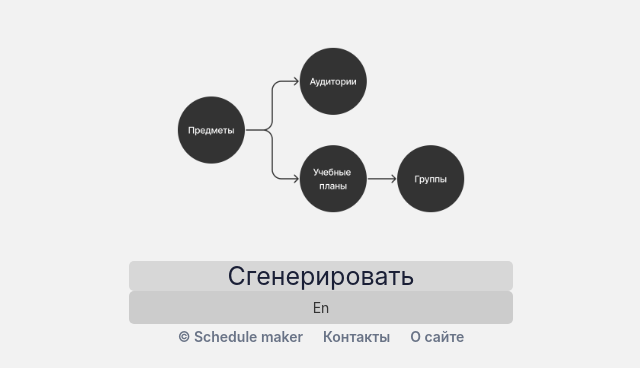
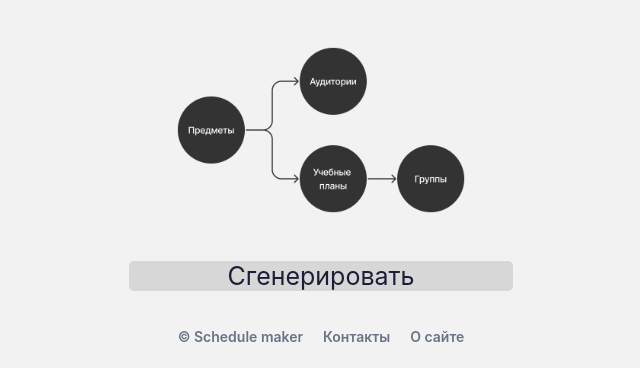
Before and after one commit to 0Abracadaber0/Schedule-maker, a FastAPI app: template Schedule_maker/templates/main.html in a window 1280 px wide. Shown: the part 432-800 px from the top of the page, without its empty margins (319-959 px from the left). Run offline with FastAPI, Linux system fonts and the light colour scheme; the template is opened without the code that fills it, so the values that code supplies are empty; parts of the project's set-up code (start-up, migrations or seed data) failed here and were passed over.

Commit message:
the second button for changing the language has been removed

```diff
--- a/Schedule_maker/templates/main.html
+++ b/Schedule_maker/templates/main.html
@@ -59,8 +59,7 @@
         <button class="button_generate" data-ru="Сгенерировать" data-en="Generate">Сгенерировать</button>
     </a>
 
-    <!-- Переключатель языка -->
-    <button class="tablinks --white" id="langToggle" onclick="toggleLanguage()" data-ru="En" data-en="Ru">En</button>
+
 </div>
 
 <footer>
```
